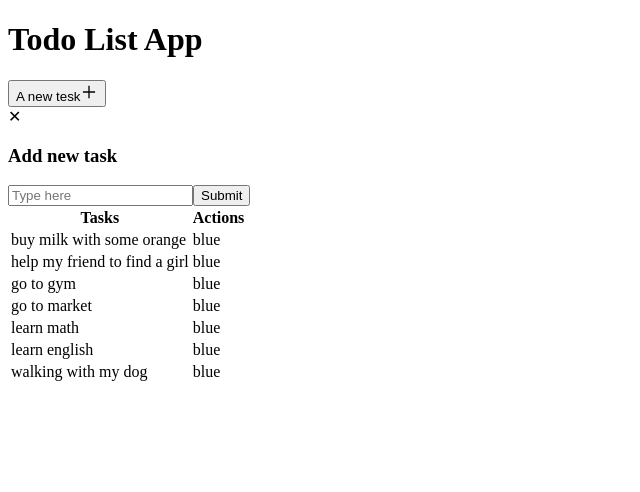
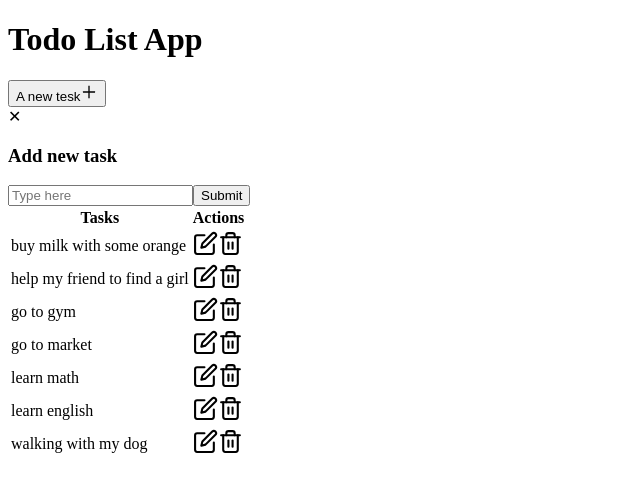
Before and after one commit to Manidoux41/simple-todoapp, a Next.js app: page / in a window 1280 px wide. Shown: the top 492 px of the page, without its empty margins (0-640 px from the left). Built offline with nearby package versions, Linux system fonts and the light colour scheme; data requests are answered from the project's data file.

Commit message:
add trash and edit icons

```diff
--- a/app/components/Task.tsx
+++ b/app/components/Task.tsx
@@ -1,4 +1,5 @@
 import { ITask } from "@/types/tasks";
+import { FiEdit, FiTrash2 } from 'react-icons/fi';
 
 interface TaskProps {
     task: ITask
@@ -8,7 +9,10 @@ const Task: React.FC<TaskProps> = ({ task }) => {
   return (
     <tr key={task.id}>
       <td>{task.text}</td>
-      <td>blue</td>
+      <td className="flex gap-5">
+        <FiEdit className="text-blue-500 cursor-pointer" size={25} />
+        <FiTrash2 className="text-red-500 cursor-pointer" size={25} />
+      </td>
     </tr>
   );
 };
```
